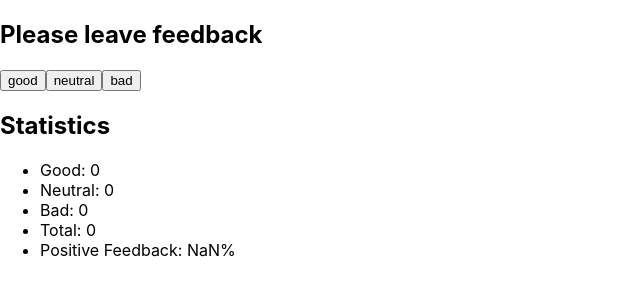
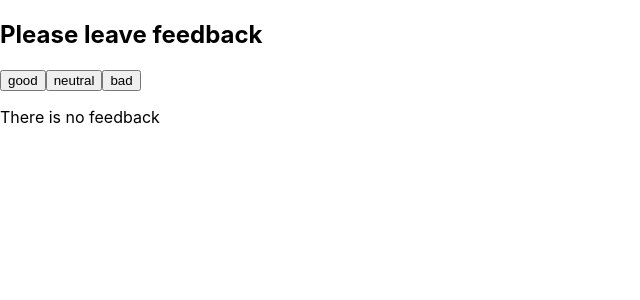
Before and after one commit to viktoriia-2002/goit-react-hw-02-feedback, a React (Create React App) app: page / in a window 1280 px wide. Shown: the top 300 px of the page, without its empty margins (0-640 px from the left). Built offline with nearby package versions, Linux system fonts and the light colour scheme.

Commit message:
compeled

```diff
--- a/src/components/feedback-widget/Feedback-widget.jsx
+++ b/src/components/feedback-widget/Feedback-widget.jsx
@@ -1,82 +1,3 @@
-// import React from 'react';
-// import Statistics from 'components/statistics';
-// import FeedbackOptions from 'components/feedbackOptions';
-// import Notification from 'components/notification';
-
-// class FeedbackWidget extends React.Component {
-//   state = {
-//     good: 0,
-//     neutral: 0,
-//     bad: 0,
-//   };
-
-//   hasFeedback = false;
-
-//   handleVote = type => {
-//     this.setState(prevState => ({
-//       [type]: prevState[type] + 1,
-//     }));
-//     this.hasFeedback = true;
-//   };
-
-//   resetFeedback = () => {
-//     this.setState({
-//       good: 0,
-//       neutral: 0,
-//       bad: 0,
-//     });
-//     this.hasFeedback = false;
-//   };
-
-//   countTotalFeedback = () => {
-//     const { good, neutral, bad } = this.state;
-//     return good + neutral + bad;
-//   };
-
-//   countPositiveFeedbackPercentage = () => {
-//     const { good } = this.state;
-//     const totalFeedback = this.countTotalFeedback();
-//     const percentage = Math.round((good / totalFeedback) * 100);
-//     return percentage;
-//   };
-
-
-
-//   render() {
-//     const { good, neutral, bad } = this.state;
-//     const totalFeedback = this.countTotalFeedback();
-//     const { hasFeedback } = this;
-
-//     return (
-//       <div className="FeedbackWidget">
-//         <section>
-//           <h2 className="FeedbackWidget__title">Please leave feedback</h2>
-//           <FeedbackOptions
-//             options={['good', 'neutral', 'bad']}
-//             onVote={this.handleVote}
-//           />
-//         </section>
-//         {hasFeedback && totalFeedback > 0 ? (
-//           <section>
-//             <h2 className="FeedbackWidget__title">Statistics</h2>
-//             <Statistics
-//               good={good}
-//               neutral={neutral}
-//               bad={bad}
-//               totalFeedback={totalFeedback}
-//               positiveFeedback={this.countPositiveFeedbackPercentage()}
-//             />
-//           </section>
-//         ) : (
-//           <Notification message="There is no feedback" />
-//         )}
-//       </div>
-//     );
-//   }
-// }
-
-// export default FeedbackWidget;
-
 import React from 'react';
 import Statistics from 'components/statistics';
 import FeedbackOptions from 'components/feedbackOptions';
@@ -122,7 +43,6 @@ class FeedbackWidget extends React.Component {
   render() {
     const { good, neutral, bad } = this.state;
     const totalFeedback = this.countTotalFeedback();
-    const { hasFeedback } = this;
 
     return (
       <div className="FeedbackWidget">
@@ -133,7 +53,7 @@ class FeedbackWidget extends React.Component {
             onVote={this.handleVote}
           />
         </section>
-        {hasFeedback ? (
+        {totalFeedback > 0 ? (
           <section>
             <h2 className="FeedbackWidget__title">Statistics</h2>
             <Statistics
@@ -145,20 +65,7 @@ class FeedbackWidget extends React.Component {
             />
           </section>
         ) : (
-          totalFeedback > 0 ? (
-            <Notification message="There is no feedback" />
-          ) : (
-            <section>
-              <h2 className="FeedbackWidget__title">Statistics</h2>
-              <Statistics
-                good={good}
-                neutral={neutral}
-                bad={bad}
-                totalFeedback={totalFeedback}
-                positiveFeedback={this.countPositiveFeedbackPercentage()}
-              />
-            </section>
-          )
+          <Notification message="There is no feedback" />
         )}
       </div>
     );
```
